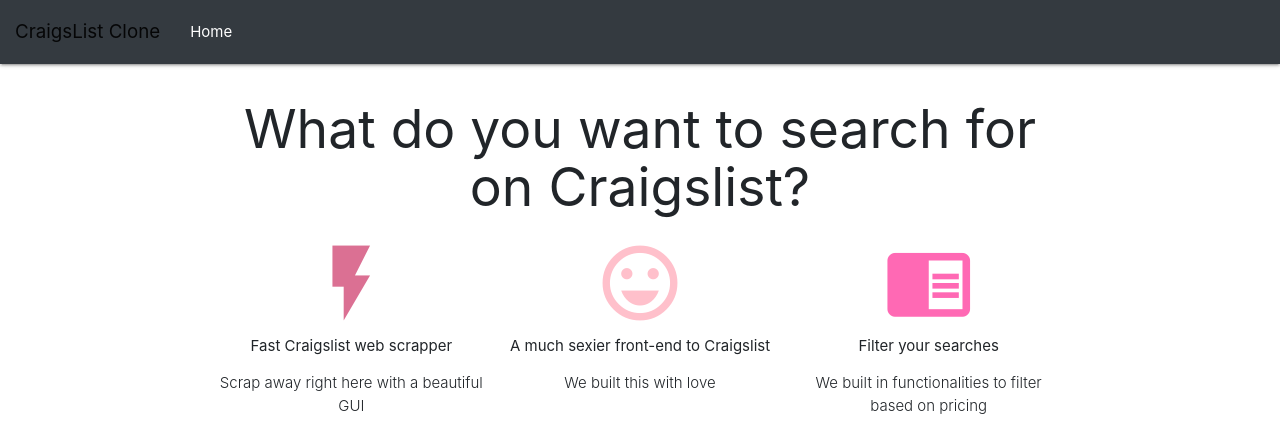
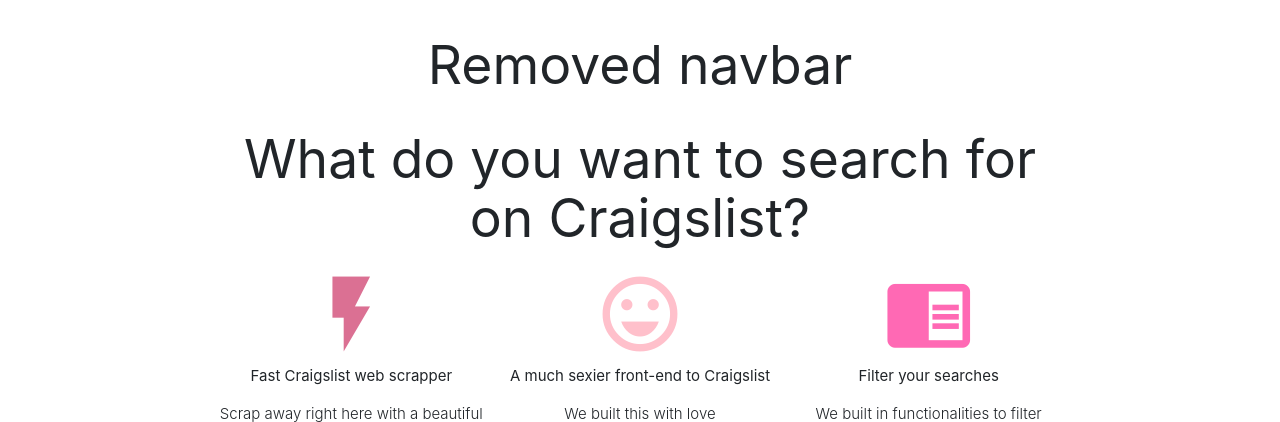
Before and after one commit to jolomonson/Craigslist-Clone-App, a Django app: page / in a window 1280 px wide. Shown: the top 422 px of the page. Run offline with Django 3.2, Linux system fonts and the light colour scheme; some libraries are stand-ins or nearby versions.

Commit message:
Removed navbar

```diff
--- a/craigslistCloneApp/templates/home.html
+++ b/craigslistCloneApp/templates/home.html
@@ -1,38 +1,26 @@
 {% load static %}
 <!DOCTYPE html>
 <html lang="en">
+
 <head>
     <meta charset="UTF-8">
     <title>Craigslist Clone App</title>
     <!--BootStrap-->
-    <link rel="stylesheet" href="https://maxcdn.bootstrapcdn.com/bootstrap/4.0.0/css/bootstrap.min.css" integrity="sha384-Gn5384xqQ1aoWXA+058RXPxPg6fy4IWvTNh0E263XmFcJlSAwiGgFAW/dAiS6JXm" crossorigin="anonymous">
+    <link rel="stylesheet" href="https://maxcdn.bootstrapcdn.com/bootstrap/4.0.0/css/bootstrap.min.css"
+        integrity="sha384-Gn5384xqQ1aoWXA+058RXPxPg6fy4IWvTNh0E263XmFcJlSAwiGgFAW/dAiS6JXm" crossorigin="anonymous">
     <!--Materialize-->
     <!-- Compiled and minified CSS -->
     <link rel="stylesheet" href="https://cdnjs.cloudflare.com/ajax/libs/materialize/1.0.0/css/materialize.min.css">
     <!-- Compiled and minified JavaScript -->
     <script src="https://cdnjs.cloudflare.com/ajax/libs/materialize/1.0.0/js/materialize.min.js"></script>
     <!--Let browser know website is optimized for mobile-->
-    <meta name="viewport" content="width=device-width, initial-scale=1.0"/>
+    <meta name="viewport" content="width=device-width, initial-scale=1.0" />
     <!--Import Google Icon Font-->
     <link href="https://fonts.googleapis.com/icon?family=Material+Icons" rel="stylesheet">
 </head>
 
 <body>
-    <div class="navbar-fixed">
-        <nav class="navbar navbar-expand-lg navbar-light bg-dark">
-            <button class="navbar-toggler" type="button" data-toggle="collapse" data-target="#navbarTogglerDemo01" aria-controls="navbarTogglerDemo01" aria-expanded="false" aria-label="Toggle navigation">
-            <span class="navbar-toggler-icon"></span>
-            </button>
-            <div class="collapse navbar-collapse" id="navbarTogglerDemo01">
-            <a class="navbar-brand" href="#">CraigsList Clone</a>
-            <form class="form-inline my-2 my-lg-0">
-                <div class="class form-inline my-2 my-lg-0">
-                    <a class="nav-link" href="#">Home <span class="sr-only">(current)</span></a>
-                </div>
-            </form>
-            </div>
-        </nav>
-    </div>
+    <h2 style="text-align: center;">Removed navbar</h2>
     <div class="container">
 
         <h2 style="text-align:center">What do you want to search for on Craigslist?</h2>
@@ -65,7 +53,7 @@
             {% csrf_token %}
             <div class="input-field col s4">
                 <i class="material-icons prefix">mode_edit</i>
-                <input  type="text" name="search" placeholder="Search">
+                <input type="text" name="search" placeholder="Search">
             </div>
             <button class="btn waves-effect waves-light" type="submit" name="action">Submit
                 <i class="material-icons right">send</i>
@@ -77,10 +65,17 @@
         {% endblock content %}
 
     </div>
-<!-- Optional JavaScript BootStrap-->
-<!-- jQuery first, then Popper.js, then Bootstrap JS -->
-    <script src="https://code.jquery.com/jquery-3.2.1.slim.min.js" integrity="sha384-KJ3o2DKtIkvYIK3UENzmM7KCkRr/rE9/Qpg6aAZGJwFDMVNA/GpGFF93hXpG5KkN" crossorigin="anonymous"></script>
-    <script src="https://cdnjs.cloudflare.com/ajax/libs/popper.js/1.12.9/umd/popper.min.js" integrity="sha384-ApNbgh9B+Y1QKtv3Rn7W3mgPxhU9K/ScQsAP7hUibX39j7fakFPskvXusvfa0b4Q" crossorigin="anonymous"></script>
-    <script src="https://maxcdn.bootstrapcdn.com/bootstrap/4.0.0/js/bootstrap.min.js" integrity="sha384-JZR6Spejh4U02d8jOt6vLEHfe/JQGiRRSQQxSfFWpi1MquVdAyjUar5+76PVCmYl" crossorigin="anonymous"></script>
+    <!-- Optional JavaScript BootStrap-->
+    <!-- jQuery first, then Popper.js, then Bootstrap JS -->
+    <script src="https://code.jquery.com/jquery-3.2.1.slim.min.js"
+        integrity="sha384-KJ3o2DKtIkvYIK3UENzmM7KCkRr/rE9/Qpg6aAZGJwFDMVNA/GpGFF93hXpG5KkN"
+        crossorigin="anonymous"></script>
+    <script src="https://cdnjs.cloudflare.com/ajax/libs/popper.js/1.12.9/umd/popper.min.js"
+        integrity="sha384-ApNbgh9B+Y1QKtv3Rn7W3mgPxhU9K/ScQsAP7hUibX39j7fakFPskvXusvfa0b4Q"
+        crossorigin="anonymous"></script>
+    <script src="https://maxcdn.bootstrapcdn.com/bootstrap/4.0.0/js/bootstrap.min.js"
+        integrity="sha384-JZR6Spejh4U02d8jOt6vLEHfe/JQGiRRSQQxSfFWpi1MquVdAyjUar5+76PVCmYl"
+        crossorigin="anonymous"></script>
 </body>
+
 </html>
```
